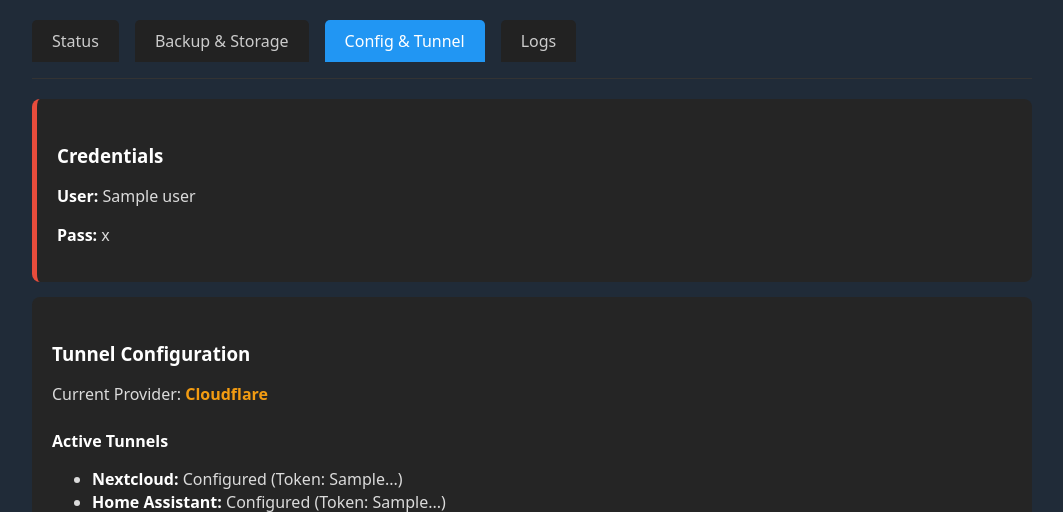
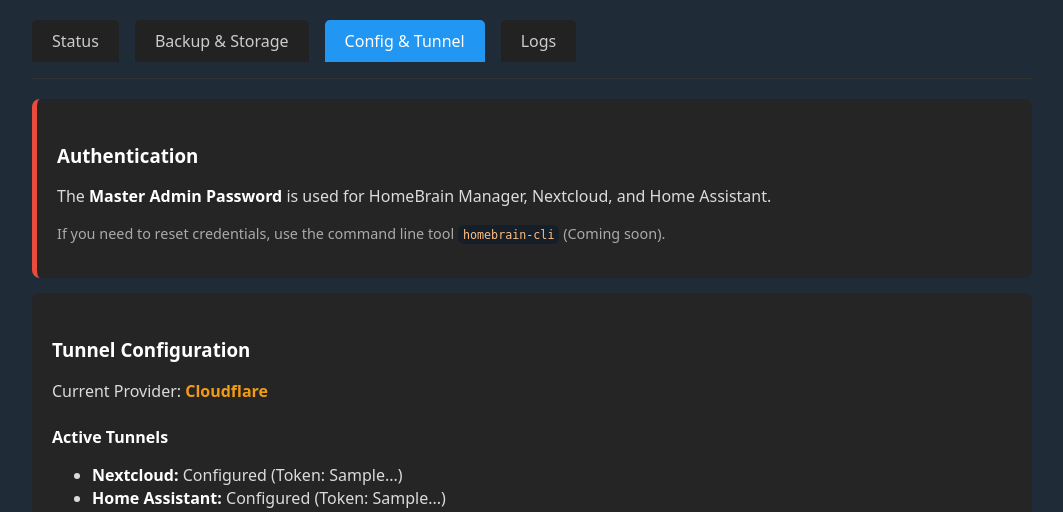
Before and after one commit to oalterg/PiNextCloudFlareDeploy, a Flask app: template src/templates/dashboard.html in a window 1280 px wide, after a click on "Config & Tunnel". Shown: the part 116-628 px from the top of the page, without its empty margins (108-1171 px from the left). Run offline with Flask 2, Linux system fonts and the light colour scheme; the template is opened without the code that fills it: most values are stand-ins (such as "Sample title", 1, 10 or a date in 2020).

Commit message:
implement migration, and fixes

```diff
--- a/src/app.py
+++ b/src/app.py
@@ -11,6 +11,7 @@
 import shlex
 import requests
 from flask import Flask, render_template, jsonify, request, Response
+import migration
 
 app = Flask(__name__)
 
@@ -85,6 +86,7 @@
 SCRIPT_RESTORE = f"{INSTALL_DIR}/scripts/restore.sh"
 SCRIPT_DEPLOY = f"{INSTALL_DIR}/scripts/deploy.sh"
 SCRIPT_REDEPLOY = f"{INSTALL_DIR}/scripts/redeploy_tunnels.sh"
+INSTALL_CREDS_PATH = f"{INSTALL_DIR}/install_creds.json"
 
 LOG_FILES = {
     "setup": f"{LOG_DIR}/main_setup.log",
@@ -209,14 +211,7 @@
     with open(SETUP_STARTED_MARKER, "w") as f:
         f.write(str(int(time.time())))
 
-    # 2. Generate Secure Passwords (alphanumeric to avoid shell escaping issues)
-    # Using python secrets instead of pwgen for better portability/dependency management
-    alphabet = string.ascii_letters + string.digits
-    pwd_nc = ''.join(secrets.choice(alphabet) for i in range(24))
-    pwd_root = ''.join(secrets.choice(alphabet) for i in range(24))
-    pwd_db = ''.join(secrets.choice(alphabet) for i in range(24))
-
-    # 3. Bootstrap .env file
+    # 2. Bootstrap .env file
     # Do not override env if redeploying, ensure we start from the robust template
     if not os.path.exists(ENV_FILE):
         if os.path.exists(ENV_TEMPLATE):
@@ -229,9 +224,7 @@
         # Set Passwords & Critical Defaults
         update_env_var("NEXTCLOUD_DATA_DIR", "/home/admin/nextcloud")
         update_env_var("NEXTCLOUD_ADMIN_USER", "admin")
-        update_env_var("NEXTCLOUD_ADMIN_PASSWORD", pwd_nc)
-        update_env_var("MYSQL_ROOT_PASSWORD", pwd_root)
-        update_env_var("MYSQL_PASSWORD", pwd_db)
+
 
     # Map Factory Config to Environment Variables
     factory = get_factory_config()
@@ -241,8 +234,6 @@
         update_env_var("NEWT_SECRET", factory["NEWT_SECRET"])
     if "PANGOLIN_ENDPOINT" in factory:
         update_env_var("PANGOLIN_ENDPOINT", factory["PANGOLIN_ENDPOINT"])
-    if "MANAGER_PASSWORD" in factory:
-        update_env_var("MANAGER_PASSWORD", factory["MANAGER_PASSWORD"])
 
     # Domain Logic: Main Domain -> Subdomains
     if "PANGOLIN_DOMAIN" in factory:
@@ -251,6 +242,36 @@
         update_env_var("MANAGER_DOMAIN", main_dom)
         update_env_var("NEXTCLOUD_TRUSTED_DOMAINS", f"nc.{main_dom}")
         update_env_var("HA_TRUSTED_DOMAINS", f"ha.{main_dom}")
+
+    env_config = get_env_config()
+
+    # 1. Migration Logic: Look for any existing password
+    master_pass = (env_config.get('MASTER_PASSWORD') or
+                   env_config.get('NEXTCLOUD_ADMIN_PASSWORD') or
+                   env_config.get('MANAGER_PASSWORD'))
+
+    # 2. Generation (if new install)
+    if not master_pass:
+        alphabet = string.ascii_letters + string.digits
+        master_pass = ''.join(secrets.choice(alphabet) for _ in range(16))
+
+    # 3. Write to install_creds.json for the Shell Scripts
+    creds_data = {
+        "username": "admin",
+        "password": master_pass,
+        "domain": env_config.get('PANGOLIN_DOMAIN'),
+        "generated_at": time.time()
+    }
+    with open(INSTALL_CREDS_PATH, 'w') as f:
+        json.dump(creds_data, f)
+
+    # 4. Assign master password to all services
+    update_env_var("MASTER_PASSWORD", master_pass)
+    update_env_var("MANAGER_PASSWORD", master_pass)
+    update_env_var("NEXTCLOUD_ADMIN_PASSWORD", master_pass)
+    update_env_var("MYSQL_ROOT_PASSWORD", master_pass)
+    update_env_var("MYSQL_PASSWORD", master_pass)
+    update_env_var("HA_ADMIN_PASSWORD", master_pass)
 
     # 4. Trigger deploy script in headless mode
     cmd = f"bash {SCRIPT_DEPLOY} >> {LOG_FILES['setup']} 2>&1"
@@ -363,10 +384,6 @@
         nc_domain=env.get("NEXTCLOUD_TRUSTED_DOMAINS"),
         ha_domain=env.get("HA_TRUSTED_DOMAINS"),
         manager_domain=env.get("MANAGER_DOMAIN"),
-        creds={
-            "user": env.get("NEXTCLOUD_ADMIN_USER"),
-            "pass": env.get("NEXTCLOUD_ADMIN_PASSWORD"),
-        },
         tunnel={
             "factory": factory,
             "current": env,
@@ -1097,6 +1114,11 @@
         "message": f"Updating to {channel} {target_ref}. Interface will restart."
     })
 
+if __name__ == "__main__":
+    try:
+        migration.run_migrations()
+    except Exception as e:
+        # Log to file so we can see it, but don't crash the web server
+        logging.error(f"CRITICAL: Migration failed: {e}")
 
-if __name__ == "__main__":
     app.run(host="0.0.0.0", port=80)
--- /dev/null
+++ b/src/migration.py
@@ -0,0 +1,96 @@
+import os
+import shutil
+import logging
+
+# Configuration Constants
+INSTALL_DIR = "/opt/homebrain"
+ENV_FILE = os.path.join(INSTALL_DIR, ".env")
+FACTORY_CONFIG = "/boot/firmware/factory_config.txt"
+
+def get_env_map():
+    config = {}
+    if os.path.exists(ENV_FILE):
+        with open(ENV_FILE, "r") as f:
+            for line in f:
+                if "=" in line and not line.strip().startswith("#"):
+                    key, value = line.strip().split("=", 1)
+                    config[key] = value.strip()
+    return config
+
+def update_env_file(updates):
+    """Updates the .env file with a dictionary of key-value pairs."""
+    if not updates:
+        return
+
+    # Read existing
+    lines = []
+    if os.path.exists(ENV_FILE):
+        with open(ENV_FILE, "r") as f:
+            lines = f.readlines()
+
+    for key, value in updates.items():
+        found = False
+        new_line = f"{key}={value}\n"
+        for i, line in enumerate(lines):
+            if line.startswith(f"{key}="):
+                lines[i] = new_line
+                found = True
+                break
+        if not found:
+            if lines and not lines[-1].endswith("\n"):
+                lines.append("\n")
+            lines.append(new_line)
+
+    with open(ENV_FILE, "w") as f:
+        f.writelines(lines)
+
+    # Secure the file
+    os.chmod(ENV_FILE, 0o600)
+
+def run_migrations():
+    """Main entry point for migration logic."""
+    logging.info("Checking for system migrations...")
+
+    env = get_env_map()
+    updates = {}
+    migrated = False
+
+    # --- Migration 1: Legacy Domain Structure (pre-Pangolin) ---
+    if "PANGOLIN_DOMAIN" not in env:
+        logging.info("Migration: Legacy configuration detected (Missing PANGOLIN_DOMAIN).")
+
+        legacy_nc = env.get("NEXTCLOUD_TRUSTED_DOMAINS", "")
+
+        # Try factory config if .env is empty
+        if not legacy_nc and os.path.exists(FACTORY_CONFIG):
+             with open(FACTORY_CONFIG) as f:
+                 for line in f:
+                     if "NC_DOMAIN=" in line:
+                         legacy_nc = line.split("=")[1].strip()
+
+        if legacy_nc:
+            # Derive base domain (e.g. nc.example.com -> example.com)
+            base_domain = legacy_nc.replace("nc.", "")
+            logging.info(f"Migration: Derived PANGOLIN_DOMAIN={base_domain} from {legacy_nc}")
+
+            updates["PANGOLIN_DOMAIN"] = base_domain
+            updates["MANAGER_DOMAIN"] = base_domain
+
+            # Persist to factory config for recovery
+            with open(FACTORY_CONFIG, "a") as f:
+                f.write(f"\nPANGOLIN_DOMAIN={base_domain}\n")
+
+            migrated = True
+
+    # --- Migration 2: Consolidate Password (Master Password) ---
+    # If Manager Password is missing but Nextcloud exists, adopt it.
+    if "MANAGER_PASSWORD" not in env and "NEXTCLOUD_ADMIN_PASSWORD" in env:
+        logging.info("Migration: Consolidating credentials. Setting Manager Password to match Nextcloud.")
+        nc_pass = env["NEXTCLOUD_ADMIN_PASSWORD"]
+        updates["MANAGER_PASSWORD"] = nc_pass
+        updates["MASTER_PASSWORD"] = nc_pass
+        migrated = True
+
+    if migrated and updates:
+        update_env_file(updates)
+        logging.info(f"Migration: Applied {len(updates)} updates to environment.")
--- a/src/templates/dashboard.html
+++ b/src/templates/dashboard.html
@@ -335,9 +335,9 @@
 
     <div id="config" class="tab-content">
         <div class="card" style="border-left: 5px solid #e74c3c;">
-            <h3>Credentials</h3>
-            <p><strong>User:</strong> {{ creds.user }}</p>
-            <p><strong>Pass:</strong> {{ creds.pass }}</p>
+             <h3>Authentication</h3>
+             <p>The <strong>Master Admin Password</strong> is used for HomeBrain Manager, Nextcloud, and Home Assistant.</p>
+             <p style="color: #aaa; font-size: 0.9em;">If you need to reset credentials, use the command line tool <code>homebrain-cli</code> (Coming soon).</p>
         </div>
 
         <!-- Tunnel Provider Toggle Logic -->
--- a/src/templates/installing.html
+++ b/src/templates/installing.html
@@ -55,7 +55,7 @@
 
                     <div style="background: #333; padding: 20px; border-radius: 8px; text-align: left; margin: 20px 0; border: 2px solid #f39c12;">
                         <h3 style="margin-top:0; color: #f39c12;">ADMIN CREDENTIALS (SHOWN ONCE)</h3>
-                        <p><strong>URL (Local):</strong> http://${data.local_ip}</p>
+                        <p><strong>URL (Local):</strong> http://homebrain.local</p>
                         <p><strong>URL (Remote):</strong> https://${data.domain}</p>
                         <hr style="border-color: #555;">
                         <p style="font-size: 1.1em;"><strong>Username:</strong> admin</p>
```
Also changed, not shown: 6 other files.
